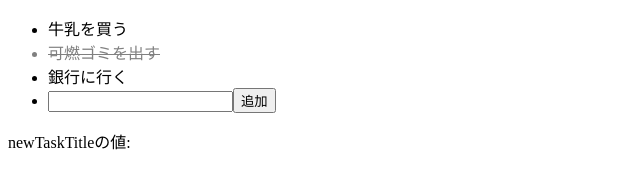
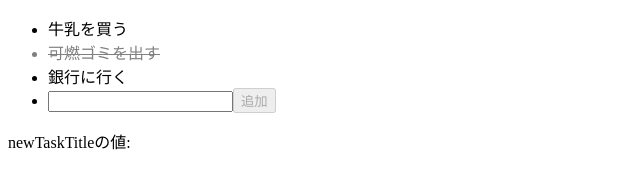
Before and after one commit to ttskch/angular-todo, an Angular app: page / in a window 1280 px wide. Shown: the top 178 px of the page, without its empty margins (0-640 px from the left). Built offline with nearby package versions, Linux system fonts and the light colour scheme.

Commit message:
feat: 🎸 タイトルが空欄のタスクは追加できないように

```diff
--- a/src/app/app.component.html
+++ b/src/app/app.component.html
@@ -3,8 +3,8 @@
     {{ task.title }}
   </li>
   <li>
-    <input type="text" [(ngModel)]="newTaskTitle">
-    <button (click)="addTask()">追加</button>
+    <input type="text" [(ngModel)]="newTaskTitle" #title="ngModel" required>
+    <button (click)="addTask()" [disabled]="title.invalid">追加</button>
   </li>
 </ul>
 
```
